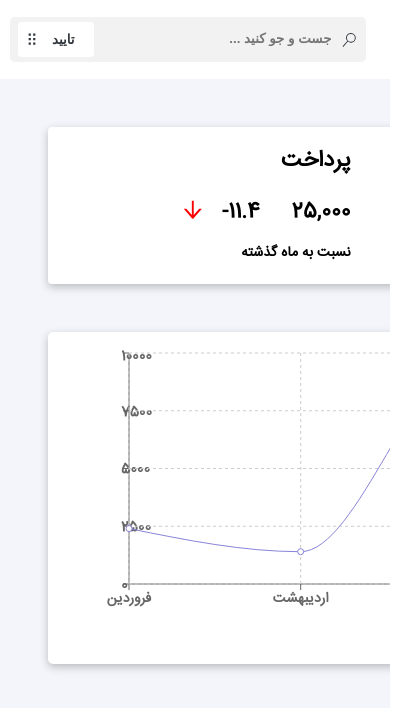
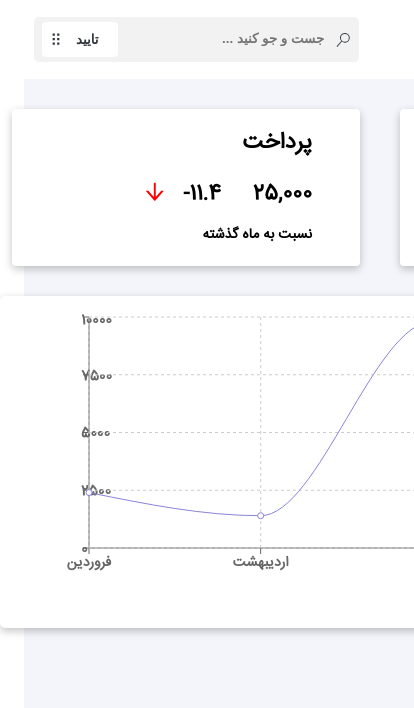
Before and after one commit to CodeLandGroup/Control-Panel-CodeLand, a React (Create React App) app: page / in a window 390 px wide. Shown: the top 708 px of the page, 414 px wide, since content can reach past the window. Built offline with nearby package versions, Linux system fonts and the light colour scheme.

Commit message:
change style

```diff
--- a/src/Components/Dashboard/ChartComponent.jsx
+++ b/src/Components/Dashboard/ChartComponent.jsx
@@ -15,7 +15,7 @@ export default function ChartComponent() {
 
 
     return (
-        <div className='chart-section background-dark dark-color-white'>
+        <div className='chart-section background-dark dark-color-white container mt-30'>
 
                 <LineChart width={1100}  height={300} data={data}>
                     <XAxis dataKey="name" />
--- a/src/Components/Dashboard/Featurs/FeatursComponent.jsx
+++ b/src/Components/Dashboard/Featurs/FeatursComponent.jsx
@@ -3,7 +3,7 @@ import '../../../assets/css/Featurs/Featurs.css'
 import FeatursItemComponent from './FeatursItemComponent'
 export default function FeatursComponent() {
     return (
-        <div className='featurs'>
+        <div className='featurs container'>
          <FeatursItemComponent title='فروش' />
          <FeatursItemComponent title='بازدید' />
          <FeatursItemComponent  title="پرداخت" />
--- a/src/Components/Dashboard/Featurs/FeatursItemComponent.jsx
+++ b/src/Components/Dashboard/Featurs/FeatursItemComponent.jsx
@@ -2,7 +2,7 @@ import React from 'react'
 import {AiOutlineArrowDown} from 'react-icons/ai'
 export default function FeatursItemComponent(props) {
     return (
-        <div className='featurs-item background-dark dark-color-white'>
+        <div className='featurs-item background-dark dark-color-white mt-30'>
             <div className='featurs-title'>
                 <h3>{props.title}</h3>
             </div>
--- a/src/Layout/SideBar/Footer/SideBarFooter.jsx
+++ b/src/Layout/SideBar/Footer/SideBarFooter.jsx
@@ -27,7 +27,7 @@ export default function SideBarFooter() {
     return (
         <>
             <div className={'sidebar-footer w-100' + smallSideBar.display}>
-                <div className='button-theme d-flex w-70 background-light p-5 background-icon-dark'>
+                <div className='button-theme d-flex w-85 background-light p-5 background-icon-dark'>
                     <button className={isDark ? 'active background-light text-gray-2 dark-background  d-flex dark-color-white'
                         : 'background-light text-gray-2  d-flex dark-background dark-color-white'} onClick={() => ChangeTheme(true)}>
                         <h3 className='p-10'>تاریک</h3>
--- a/src/assets/css/Featurs/Featurs.css
+++ b/src/assets/css/Featurs/Featurs.css
@@ -2,7 +2,6 @@
     display: grid;
     grid-template-columns: repeat(3,1fr);
     column-gap: 40px;
-    padding: 3rem;
 }
 .featurs-item{
     box-shadow: rgba(0, 0, 0, 0.24) 0px 3px 8px;
--- /dev/null
+++ b/src/assets/css/index.css
@@ -0,0 +1,297 @@
+:root {
+    --primary-color: #E94747;
+}
+
+.overflow-hidden {
+    overflow: hidden;
+}
+
+.cursor-pointer {
+    cursor: pointer;
+}
+
+
+/* #region Scrollbar Style */
+/* width */
+::-webkit-scrollbar {
+    width: 9px;
+}
+
+/* Track */
+::-webkit-scrollbar-track {
+    background-color: #f6f5f5;
+    border-radius: 4px;
+}
+
+/* Handle */
+::-webkit-scrollbar-thumb {
+    background: #b8b8b8;
+    border-radius: 4px;
+}
+
+/* Handle on hover */
+::-webkit-scrollbar-thumb:hover {
+    background: #f99393;
+}
+
+/* #endregion */
+
+/*#region Display */
+.d-none {
+    display: none;
+}
+
+.d-flex {
+    display: flex;
+}
+
+/*#endregion */
+
+/*#region Padding */
+.p-5 {
+    padding: 5px;
+}
+
+.pt-20 {
+    padding-top: 20px;
+}
+
+.pb-20 {
+    padding-bottom: 20px;
+}
+
+.p-10 {
+    padding: 10px;
+}
+
+.p-20 {
+    padding: 20px;
+}
+
+/*#endregion */
+
+/*#region margin */
+.mt-5 {
+    margin-top: 5px;
+}
+
+.mt-10 {
+    margin-top: 10px;
+}
+
+.mt-20 {
+    margin-top: 20px;
+}
+
+.mt-30 {
+    margin-top: 30px;
+}
+
+.mt-40 {
+    margin-top: 40px;
+}
+
+.mb-10 {
+    margin-bottom: 10px;
+}
+
+.mb-20 {
+    margin-bottom: 20px;
+}
+
+
+.mr-5 {
+    margin-right: 5px;
+}
+
+.mr-15 {
+    margin-right: 15px;
+}
+
+/*#endregion */
+
+/*#region BackGround / Color */
+.background-default {
+    background: #6456fa;
+}
+
+.background-red-primary {
+    --tw-bg-opacity: 1;
+    background-color: rgb(225 10 10/var(--tw-bg-opacity));
+}
+
+.background-light_grey {
+    --tw-bg-opacity: 1;
+    background-color: rgb(246 245 245/var(--tw-bg-opacity));
+}
+
+.text-end {
+    text-align: end;
+}
+
+.text-gray {
+    color: gray;
+}
+
+.text-gray-2 {
+    color: #31373e;
+}
+
+.background-light {
+    background-color: #F2F2F2;
+}
+
+.background-default {
+    background: #6456fa;
+}
+
+.text-gray {
+    color: gray;
+}
+
+.text-gray-2 {
+    color: #31373e;
+}
+
+.background-light {
+    background-color: #F2F2F2;
+}
+
+.background-white {
+    --tw-bg-opacity: 1;
+    background-color: rgb(255 255 255/var(--tw-bg-opacity));
+}
+
+.text-white {
+    color: white;
+}
+
+.color-white {
+    color: white;
+
+}
+
+.text-red-primary {
+    --tw-text-opacity: 1;
+    color: rgb(225 10 10/var(--tw-text-opacity));
+}
+
+/* #endregion */
+
+/*#region Position */
+.position-relative {
+    position: relative;
+}
+
+.position-absolute {
+    position: absolute;
+}
+
+/* #endregion */
+
+/* #region With hight */
+.w-100 {
+    width: 100%;
+}
+.w-85{
+    width: 85%;
+}
+
+.w-50 {
+    width: 50%;
+}
+
+.w-25 {
+    width: 25%;
+}
+
+.w-20 {
+    width: 20%;
+}
+
+.w-70 {
+    width: 70%;
+}
+
+.w-60 {
+    width: 60%;
+}
+
+.h-100 {
+    height: 100%;
+}
+
+.w-90 {
+    width: 90%;
+}
+
+/* #endregion */
+
+/* #region text-align */
+.text-center {
+    text-align: center;
+}
+
+.justify-center {
+    justify-content: center;
+}
+
+.line-through {
+    text-decoration-line: line-through;
+}
+
+/* #endregion */
+
+/* #region transition */
+.transition {
+    -webkit-transition: 500ms all cubic-bezier(0.39, 0.58, 0.57, 1);
+    transition: 500ms all cubic-bezier(0.39, 0.58, 0.57, 1);
+}
+
+.transition:hover {
+    -webkit-transition: 500ms all cubic-bezier(0.39, 0.58, 0.57, 1);
+    transition: 500ms all cubic-bezier(0.39, 0.58, 0.57, 1);
+}
+
+/* #endregion */
+
+/*#region Container*/
+.container, .container-fluid, .container-lg, .container-md, .container-sm, .container-xl, .container-xxl {
+    width: 100%;
+    padding-right: var(--bs-gutter-x, .75rem);
+    padding-left: var(--bs-gutter-x, .75rem);
+    margin-right: auto;
+    margin-left: auto
+}
+
+@media (min-width:576px) {
+    .container, .container-sm {
+        max-width: 540px
+    }
+}
+
+@media (min-width:768px) {
+    .container, .container-md, .container-sm {
+        max-width: 720px
+    }
+}
+
+@media (min-width:992px) {
+    .container, .container-lg, .container-md, .container-sm {
+        max-width: 960px
+    }
+}
+
+@media (min-width:1200px) {
+    .container, .container-lg, .container-md, .container-sm, .container-xl {
+        max-width: 1140px
+    }
+}
+
+@media (min-width:1400px) {
+    .container, .container-lg, .container-md, .container-sm, .container-xl, .container-xxl {
+        max-width: 1320px
+    }
+}
+
+/*#endregion */
--- a/src/assets/css/reset.css
+++ b/src/assets/css/reset.css
@@ -71,89 +71,3 @@ a {
     text-decoration: inherit;
     /* no underline */
 }
-
-.d-flex {
-    display: flex;
-}
-.p-5{
-    padding: 5px;
-}
-.p-10 {
-    padding: 10px;
-}
-
-.mt-5 {
-    margin-top: 5px;
-}
-.mt-10{
-    margin-top: 10px;
-}
-.mt-20 {
-    margin-top: 20px;
-}
-
-.background-default {
-    background: #6456fa;
-}
-
-.color-white {
-    color: white;
-}
-
-.position-relative {
-    position: relative;
-}
-
-.position-absolute {
-    position: absolute;
-}
-
-.w-100 {
-    width: 100% !important;
-}
-.w-70{
-    width: 70%;
-}
-.w-60{
-    width: 60%;
-}
-.background-white {
-    background-color: white;
-}
-
-.text-center {
-    text-align: center;
-}
-
-.text-end {
-    text-align: end;
-}
-
-.text-gray {
-    color: gray;
-}
-.text-gray-2{
-    color: #31373e;
-}
-.background-light{
-    background-color: #F2F2F2;
-}
-.w-50 {
-    width: 50%;
-}
-
-.w-25 {
-    width: 25%;
-}
-.transition {
-    -webkit-transition: 500ms all cubic-bezier(0.39, 0.58, 0.57, 1);
-    transition: 500ms all cubic-bezier(0.39, 0.58, 0.57, 1);
-}
-
-.transition:hover {
-    -webkit-transition: 500ms all cubic-bezier(0.39, 0.58, 0.57, 1);
-    transition: 500ms all cubic-bezier(0.39, 0.58, 0.57, 1);
-}
-.d-none{
-    display: none;
-}
--- a/src/index.js
+++ b/src/index.js
@@ -3,6 +3,7 @@ import ReactDOM from 'react-dom';
 import App from './App';
 import './assets/css/scroll.css'
 import './assets/css/reset.css';
+import './assets/css/index.css';
 import { Provider } from 'react-redux';
 import store from './Reduxe/Store';
 import serviceWorkerDev from './ServiceWorkerDev';
```
